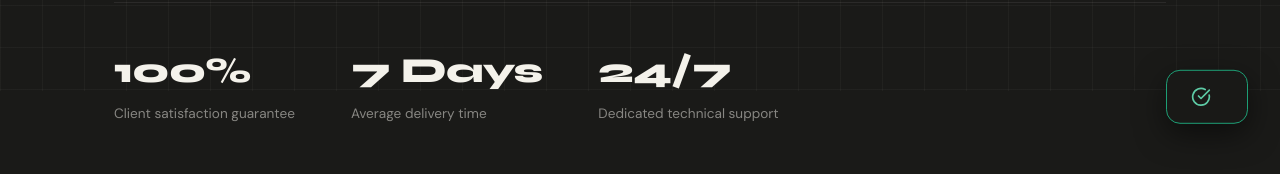
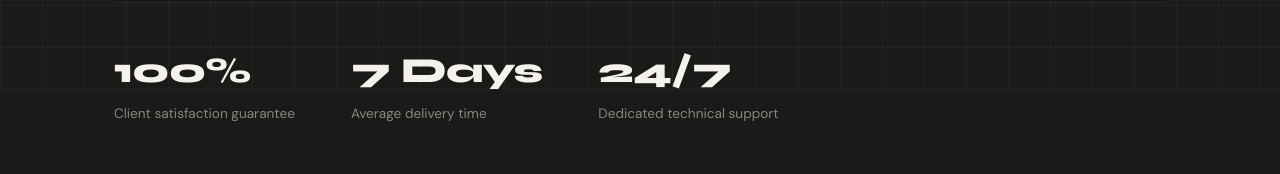
Before and after one commit to Nottherightheadyouwant/Nexivo, a React (Vite) app: page / in a window 1280 px wide. Shown: the part 709-883 px from the top of the page. Built offline with nearby package versions, Linux system fonts and the light colour scheme.

Commit message:
Fix hidden toast notification artifact poking out at bottom right corner

```diff
--- a/src/index.css
+++ b/src/index.css
@@ -1058,20 +1058,27 @@ textarea.form-control {
   bottom: 2rem;
   right: 2rem;
   background: rgba(26, 26, 24, 0.95);
-  border: 1px solid var(--teal);
+  backdrop-filter: blur(12px);
+  border: 1px solid var(--teal-light);
   color: var(--offwhite);
   padding: 1rem 1.5rem;
   border-radius: 14px;
-  box-shadow: 0 10px 30px rgba(0, 0, 0, 0.5);
+  box-shadow: 0 10px 30px rgba(0, 0, 0, 0.6);
   display: flex;
   align-items: center;
   gap: 12px;
-  z-index: 1000;
-  transform: translateY(120%);
-  transition: transform 0.3s cubic-bezier(0.16, 1, 0.3, 1);
+  z-index: 2500;
+  opacity: 0;
+  visibility: hidden;
+  pointer-events: none;
+  transform: translateY(20px);
+  transition: opacity 0.3s ease, transform 0.3s cubic-bezier(0.16, 1, 0.3, 1), visibility 0.3s;
 }
 
 .toast.show {
+  opacity: 1;
+  visibility: visible;
+  pointer-events: auto;
   transform: translateY(0);
 }
 
```
